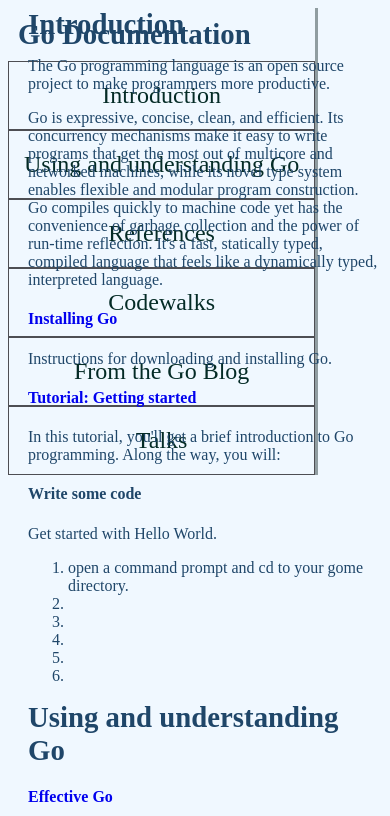
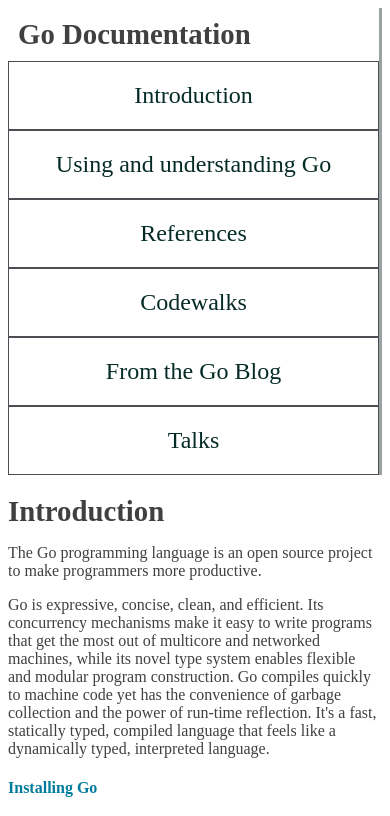
Before and after one commit to M-RAY47/documentation-page, a website: page views/index.html in a window 390 px wide. Shown: the top 816 px of the page. Drawn offline with nearby package versions, Linux system fonts and the light colour scheme.

Commit message:
Add responsiveness

```diff
--- a/public/css/style.css
+++ b/public/css/style.css
@@ -1,6 +1,6 @@
 body {
-	background-color: rgb(240, 248, 255);
-	color: rgb(31, 70, 105);
+	background-color: #fff;
+	color: #3e4042;
     font-weight: 100;
     /* background-image: url(/images/backgroundImg.jpg); */
 }
@@ -8,6 +8,7 @@
 .diviser {
     display: grid;
     width: 100%;
+    margin: 0 auto;
     grid-template-columns: minmax(300px, auto) 1fr;
     grid-template-areas: "navbar main";
     grid-gap: 20px;
@@ -15,20 +16,20 @@
 
 @media screen and (max-width: 750px) {
     .diviser {
-        grid-template-columns: 1fr;
-        grid-template-areas: "navbar main";
+        grid-template-rows:  1fr;
+        grid-template-areas: "navbar navbar" "main main";
     }
 
-    #navbar {
+    nav#navbar{
         position: inherit;
     }
-    #main-doc{
-        position: inherit;
-    }
+
 }
 
 a{
-    text-decoration:none
+    text-decoration:none;
+	color: #007d9c;
+
 }
 a:hover {
     color: rgb(9, 155, 155);
@@ -47,6 +48,7 @@
     padding: 20px 15px;
     cursor: pointer;
     border:1px solid #4d4e53;
+    margin: auto;
 }
 
 #navbar a:hover {
@@ -60,8 +62,8 @@
 
 /* code {
     background-color: #ccc;
-    display: block;
-} */
+    display: block; */
+/* } */
 #main-doc header {
     text-align: left;
     font: size 1.5em;
@@ -70,8 +72,8 @@
 
 #main-doc {
     grid-area: main;
-    position: relative;
 }
+
 .nav-link {
     font-size: 1.5em;
 }
```
